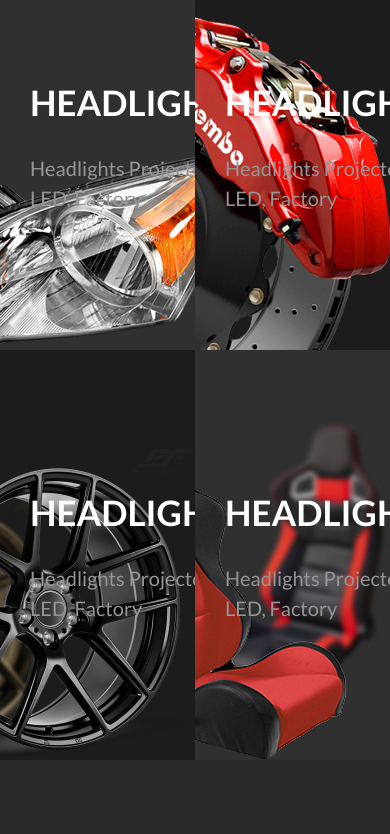
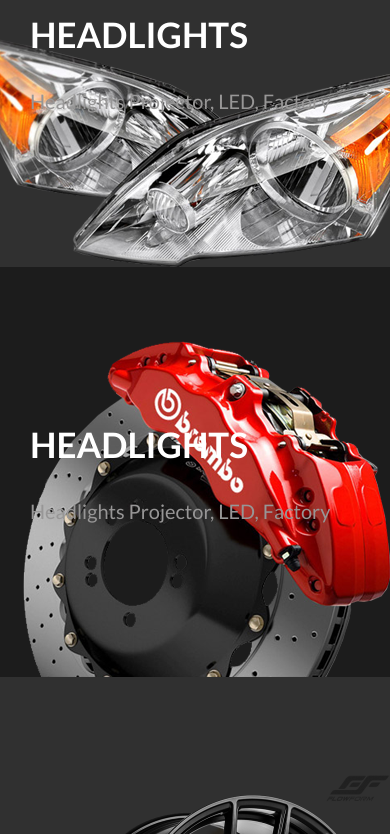
Before and after one commit to mahonya333/CarStore, a website: page app/index.html in a window 390 px wide. Shown: the part 1166-2000 px from the top of the page. Drawn offline with nearby package versions, Linux system fonts and the light colour scheme; files whose address does not match are found by name.

Commit message:
адаптированы footer,(есть проблема с картинкой платежных систем),category-products,header и частично offers, правки десктопной версии сайта

```diff
--- a/app/scss/_vars.scss
+++ b/app/scss/_vars.scss
@@ -26,6 +26,7 @@ $container-width: 140rem;
 $min-width: 32rem;
 
 
+
 $laptop-width: 1179px;
 $tablet-width: 1023px;
 $mobile-width: 767px;
--- a/app/scss/style.scss
+++ b/app/scss/style.scss
@@ -8,25 +8,33 @@
 .header-top {
   background-color: $color-gray-bg;
 }
-.header-control{
+.header-control {
   display: flex;
   justify-content: flex-end;
   padding-top: 1.2rem;
   padding-bottom: 1rem;
   border-bottom: 2px solid $color-border-menu-gray;
-    &__list{
+  &__list {
     display: flex;
-        &-item{
+    &-item {
       padding-left: 2rem;
       padding-right: 2rem;
+      @include breakpoint($mobile-width) {
+        padding-left: 1rem;
+        padding-right: 1rem;
       }
-        &-link{
+      @include breakpoint($mobile-width-small) {
+        padding-left: 0.5rem;
+        padding-right: 0.5rem;
+      }
+    }
+    &-link {
       color: $color-pink;
       text-decoration: none;
       font-size: 1.4rem;
       padding-left: 2rem;
       position: relative;
-            &::before{
+      &::before {
         position: absolute;
         top: 50%;
         transform: translateY(-50%);
@@ -34,7 +42,7 @@
       }
     }
   }
-    &__search-btn{
+  &__search-btn {
     width: 6rem;
     @include button-reset;
     border-left: 2px solid $color-border-menu-gray;
@@ -42,49 +50,75 @@
     display: flex;
     justify-content: center;
     align-items: center;
-        transition: all .3s ease-in-out;
-        &:hover{
+    transition: all 0.3s ease-in-out;
+    @include breakpoint($mobile-width-small) {
+      width: 3rem;
+      font-size: 1.8rem;
+    }
+    &:hover {
       color: $color-pink;
     }
   }
 }
-.header-main{
+.header-main {
   padding-top: 1.1rem;
   padding-bottom: 1.5rem;
   display: flex;
   justify-content: space-between;
   align-items: center;
-    &__inner{
+  @include breakpoint($mobile-width) {
+    flex-wrap: wrap;
+    justify-content: center;
+  }
+  &__inner {
     min-height: 6.5rem;
     display: flex;
+    @include breakpoint($tablet-width) {
+      flex-wrap: wrap;
+      justify-content: flex-end;
     }
-    &__info{
+    @include breakpoint($mobile-width) {
+      justify-content: center;
+    }
+  }
+  &__info {
     display: flex;
     flex-direction: column;
     justify-content: space-around;
     margin-right: 6rem;
     height: 100%;
-        &-number-link{
+    @include breakpoint($tablet-width) {
+      width: 100%;
+      margin-right: 2rem;
+      margin-bottom: 2rem;
+      text-align: right;
+    }
+    @include breakpoint($mobile-width) {
+      text-align: center;
+      margin-top: 2rem;
+      margin-right: 0;
+    }
+    &-number-link {
       color: $color-white;
       font-size: 2rem;
       font-weight: 700;
       text-decoration: none;
       word-spacing: 0.5rem;
-            transition: all .3s ease-in-out;
-            &:hover{
+      transition: all 0.3s ease-in-out;
+      &:hover {
         color: $color-pink;
       }
     }
-        &-schedule{
+    &-schedule {
       font-size: 1.4rem;
       color: $color-gray-light;
       text-transform: uppercase;
       word-spacing: 0.2rem;
     }
   }
-    &__menu{
+  &__menu {
     display: flex;
-        &-item{
+    &-item {
       border-left: 2px solid $color-border-menu-gray;
       display: flex;
       flex-direction: column;
@@ -92,36 +126,54 @@
       align-items: center;
       padding-left: 2rem;
       padding-right: 2rem;
-            &:before{
+      @include breakpoint($mobile-width) {
+        padding-left: 1.5rem;
+        padding-right: 1.5rem;
+        border-left: none;
+      }
+      @include breakpoint($mobile-width-small) {
+        padding-left: 1rem;
+        padding-right: 1rem;
+      }
+      & + .header-main__menu-item {
+        @include breakpoint($mobile-width) {
+          border-left: 2px solid $color-border-menu-gray;
+        }
+      }
+      &:before {
         font-size: 2.5rem;
         color: $color-pink;
       }
     }
-        &-link{
+    &-link {
       font-size: 1.5rem;
       font-weight: 700;
       text-transform: uppercase;
       text-decoration: none;
       color: $color-white;
-            transition: all .3s ease-in-out;
-            &:hover{
+      transition: all 0.3s ease-in-out;
+      @include breakpoint($mobile-width-small) {
+        font-size: 1.3rem;
+      }
+      &:hover {
         color: $color-pink;
       }
     }
   }
 }
-.logo{
+.logo {
+  flex-shrink: 0;
   max-width: 19rem;
-    &__title{
+  &__title {
     margin: 0;
     font-size: 4.5rem;
     line-height: 1.1;
     font-weight: 900;
-        &-color{
+    &-color {
       color: $color-pink;
     }
   }
-    &__subtitle{
+  &__subtitle {
     display: block;
     text-transform: uppercase;
     font-size: 1.5rem;
@@ -180,8 +232,22 @@
     width: 50%;
     padding-left: 3rem;
     transition: all 0.3s ease-in-out;
+    @include breakpoint($tablet-width) {
+      width: 100%;
+    }
+    @include breakpoint($mobile-width-small) {
+      height: 36rem;
+    }
     &--dark {
       background-color: $color-dark-gray;
+      @include breakpoint($tablet-width) {
+        background-color: $color-light-gray;
+      }
+    }
+    &:nth-child(2n) {
+      @include breakpoint($tablet-width) {
+        background-color: $color-dark-gray;
+      }
     }
     &-inner {
       display: flex;
@@ -307,9 +373,16 @@
     margin: 0;
     font-size: 8.1rem;
     font-weight: 700;
+    text-align: center;
+    @include breakpoint($tablet-width) {
+      font-size: 6.1rem;
+    }
     span {
       display: block;
       font-size: 4rem;
+      @include breakpoint($tablet-width) {
+        font-size: 3rem;
+      }
     }
   }
   &__text {
@@ -333,55 +406,110 @@
   }
 }
 /* begin footer */
-.footer{
+.footer {
   padding-top: 11rem;
+  @include breakpoint($tablet-width) {
+    padding-top: 5rem;
   }
-.footer-main{
+}
+.footer-main {
   display: flex;
   justify-content: space-between;
+  flex-wrap: wrap;
   padding-bottom: 8rem;
-    &__item{
-        &-title{
+  @include breakpoint($tablet-width) {
+    padding-bottom: 5rem;
+  }
+  @include breakpoint($mobile-width) {
+    justify-content: center;
+  }
+  &__item {
+    @include breakpoint($mobile-width) {
+      text-align: center;
+      justify-content: center;
+      margin-bottom: 1.5rem;
+    }
+    &-title {
+      display: inline-block;
+      margin: 0 0 2.5rem 0;
       font-size: 2.5rem;
       font-weight: 700;
       position: relative;
       padding-bottom: 2.2rem;
       text-transform: uppercase;
-            &::before{
+      @include breakpoint($mobile-width) {
+        font-size: 2rem;
+        padding-bottom: 1.2rem;
+        margin-bottom: 1rem;
+      }
+      &::before {
         position: absolute;
         content: "";
         bottom: 0;
         left: 0;
         width: 9rem;
         height: 0.6rem;
-                background-color: $color-pink;
+        background-color: $color-cherry;
+        @include breakpoint($mobile-width) {
+          right: 0;
+          margin: 0 auto;
         }
       }
     }
-    &__list{
-        &-item{
-            & + .footer-main__list-item{
+  }
+  &__list {
+    @include breakpoint($tablet-width) {
+      width: 33%;
+    }
+    @include breakpoint($mobile-width) {
+      width: 50%;
+      text-align: center;
+    }
+    @include breakpoint($mobile-width-small) {
+      width: 100%;
+    }
+    &-item {
+      & + .footer-main__list-item {
         margin-top: 1.5rem;
+        @include breakpoint($mobile-width) {
+          margin-top: 1rem;
+        }
+        @include breakpoint($mobile-width-small) {
+          margin-top: 0.5rem;
         }
       }
-        &-link{
+    }
+    &-link {
       font-size: 1.5rem;
       color: $color-pink;
       text-decoration: none;
     }
   }
 }
-.footer-subscribe{
+.footer-subscribe {
   max-width: 34rem;
   width: 100%;
-    &__text{
+  @include breakpoint($tablet-width) {
+    margin-top: 2rem;
+  }
+  @include breakpoint($mobile-width) {
+    max-width: 80%;
+    margin-top: 0;
+  }
+  @include breakpoint($mobile-width-small) {
+    max-width: 100%;
+  }
+  &__text {
     font-size: 1.5rem;
     color: $color-dark-pink;
     text-align: justify;
     margin: 2rem 0 1.2rem;
+    @include breakpoint($mobile-width) {
+      margin-top: 0;
     }
-    &__form{
-        &-input{
+  }
+  &__form {
+    &-input {
       width: 100%;
       background-color: $color-dark-bg;
       border: none;
@@ -390,7 +518,7 @@
       padding: 0rem 1.5rem;
       font-size: 1.5rem;
     }
-        &-btn{
+    &-btn {
       @include button-reset;
       padding-left: 3.5rem;
       padding-right: 3.5rem;
@@ -408,42 +536,64 @@
       }
     }
   }
-    &__socials{
+  &__socials {
     margin-top: 9rem;
-        &-link{
-            transition: all .3s ease-in-out;
+    @include breakpoint($tablet-width) {
+      margin-top: 3rem;
+    }
+    &-link {
+      transition: all 0.3s ease-in-out;
       font-size: 2.5rem;
       color: $color-white;
       text-decoration: none;
-            & + .footer-subscribe__socials-link{
+      & + .footer-subscribe__socials-link {
         margin-left: 2.8rem;
       }
-            &:hover{
+      &:hover {
         color: $color-pink;
       }
     }
   }
 }
-.footer-info{
+.footer-info {
   border-bottom: 2px solid $color-border-gray;
   border-top: 2px solid $color-border-gray;
   padding-top: 8rem;
   padding-bottom: 10rem;
-    &__inner{
+  @include breakpoint($mobile-width) {
+    padding-top: 3rem;
+    padding-bottom: 4rem;
+  }
+  &__inner {
     display: flex;
     justify-content: space-between;
+    @include breakpoint($tablet-width) {
+      flex-wrap: wrap;
     }
-    &__item{
+  }
+  &__item {
     max-width: 40rem;
     width: 100%;
-        &-title{
+    padding: 0 2rem;
+    @include breakpoint($tablet-width) {
+      max-width: 50%;
+    }
+    @include breakpoint($mobile-width) {
+      max-width: 100%;
+    }
+    &-title {
       margin: 0 0 3.5rem 0;
       font-size: 2.5rem;
       font-weight: 700;
       text-transform: uppercase;
       position: relative;
       padding-bottom: 1.5rem;
-            &::before{
+      @include breakpoint($mobile-width) {
+        font-size: 2rem;
+        padding-bottom: 1.2rem;
+        margin-bottom: 1rem;
+      }
+      &::before {
         position: absolute;
         content: "";
         left: 0;
@@ -453,47 +603,64 @@
         background-color: $color-cherry;
       }
     }
-        &-text{
+    &-text {
       font-size: 1.5rem;
       color: $color-dark-pink;
     }
   }
 }
-.footer-contacts{
-    &__item{
+.footer-contacts {
+  flex-shrink: 0;
+  &__list {
+    &-item {
       position: relative;
       padding-left: 2.5rem;
-        &::before{
+      &::before {
         position: absolute;
         left: 0;
         color: $color-pink;
         font-size: 1.5rem;
+        top: 50%;
+        transform: translateY(-50%);
       }
-        & + .footer-contacts__item{
+      & + .footer-contacts__list-item {
         margin-top: 1.5rem;
       }
     }
-    &__link{
+    &-link {
       font-size: 1.5rem;
+      line-height: 1.2;
       color: $color-dark-pink;
       text-decoration: none;
-        transition: all .3s ease-in-out;
-        &:hover{
+      transition: all 0.3s ease-in-out;
+      &:hover {
         color: $color-pink;
       }
     }
   }
-.footer-bottom{
+}
+.footer-bottom {
   padding-top: 3.5rem;
   padding-bottom: 6rem;
   display: flex;
   align-items: center;
   justify-content: space-between;
+  flex-wrap: wrap;
+  @include breakpoint($mobile-width) {
+    justify-content: center;
+    padding-bottom: 1rem;
+    padding-top: 1.5rem;
   }
-.footer-copy{
+}
+.footer-copy {
   font-size: 1.5rem;
   color: $color-dark-pink;
-    &__company-name{
+  @include breakpoint($mobile-width) {
+    width: 100%;
+    text-align: center;
+    margin-bottom: 1rem;
+  }
+  &__company-name {
     color: $color-white;
     font-weight: 700;
   }
```
Also changed, not shown: app/index.html (+10 -10 lines), app/css/style.min.css. Lines whose indentation alone changed are shown as unchanged.
